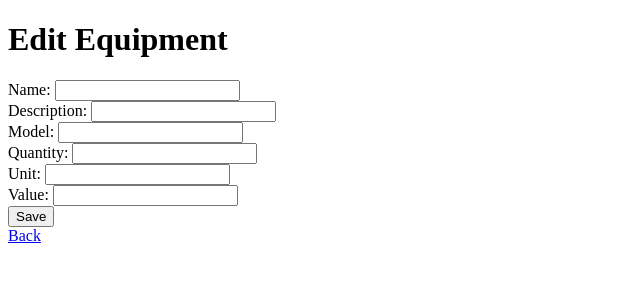
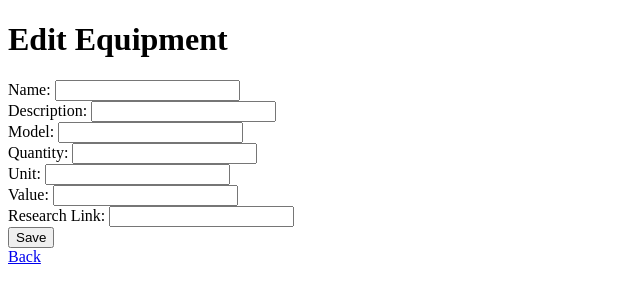
Before and after one commit to almeida-cma/REDES_T2, a Flask app: page /edit/1 in a window 1280 px wide. Shown: the top 303 px of the page, without its empty margins (0-640 px from the left). Run offline with Flask 3, Linux system fonts and the light colour scheme; data that the repository does not hold is empty.

Commit message:
Update edit_equipment.html

```diff
--- a/Orcamento/templates/edit_equipment.html
+++ b/Orcamento/templates/edit_equipment.html
@@ -6,7 +6,7 @@
 </head>
 <body>
     <h1>Edit Equipment</h1>
-	<form method="POST">
+    <form method="POST">
         <label for="name">Name:</label>
         <input type="text" name="name" value="{{ equipment.name }}" required>
         <br>
@@ -25,6 +25,9 @@
         <label for="value">Value:</label>
         <input type="number" step="0.01" name="value" value="{{ equipment.value }}" required>
         <br>
+        <label for="research_link">Research Link:</label>
+        <input type="url" name="research_link" value="{{ equipment.research_link }}">
+        <br>
         <button type="submit">Save</button>
     </form>
     <a href="{{ url_for('index') }}">Back</a>
```
